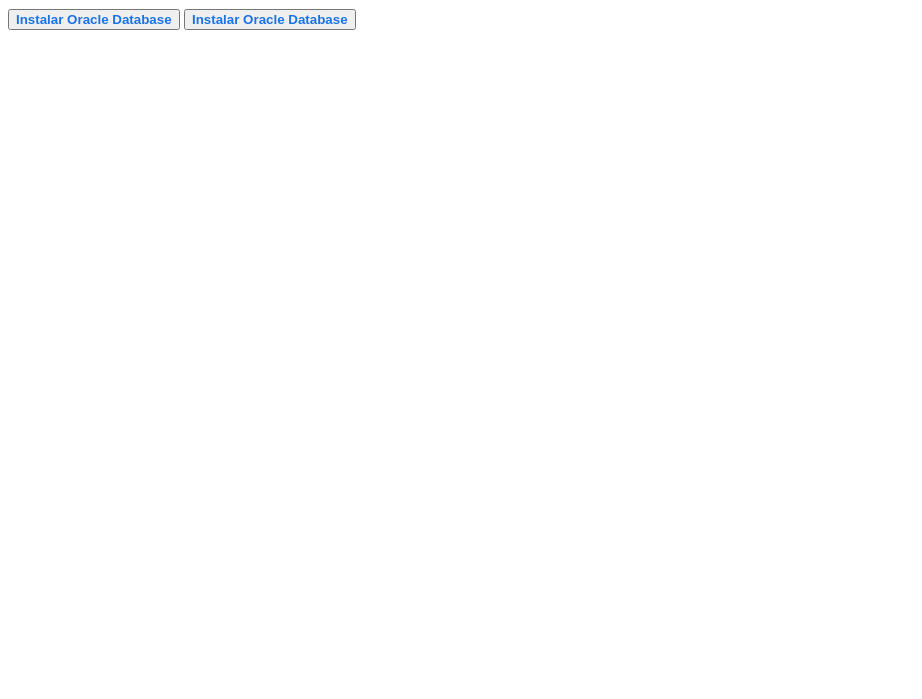
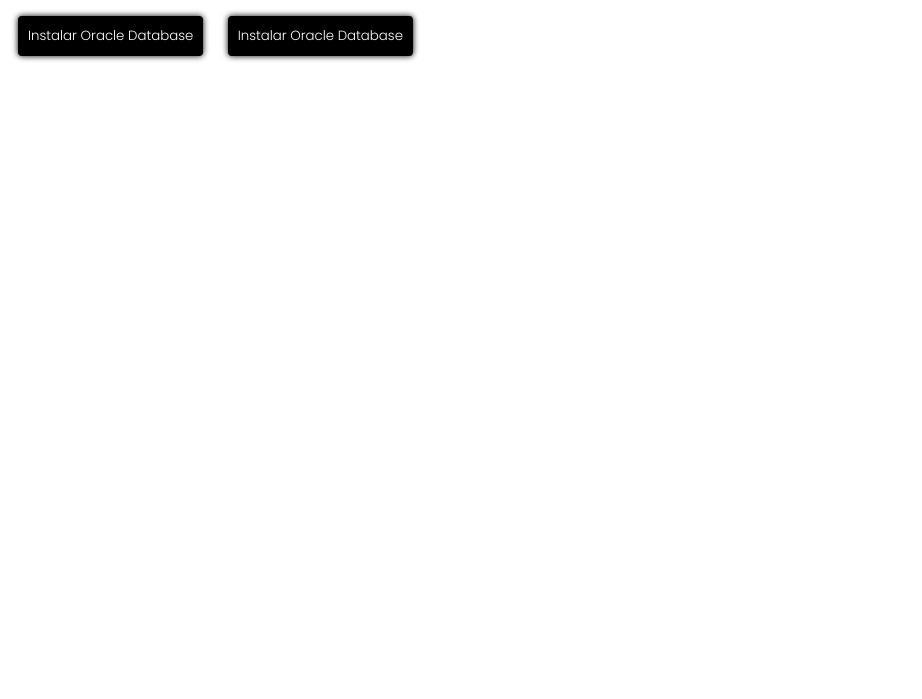
Before and after one commit to zarza4787/manual_instalacion, a plain HTML site: page index.html in a window 1280 px wide. Shown: the part 101-800 px from the top of the page, without its empty margins (0-922 px from the left). Drawn offline with Linux system fonts and the light colour scheme.

Commit message:
Nuevo estilo de la pagina

```diff
--- a/index.html
+++ b/index.html
@@ -10,8 +10,8 @@
 
 <body>
     <h1>Manual de Instalacion</h1>
-    <button><a href="./paginas/oracle_database.html">Instalar Oracle Database</a></button>
-    <button><a href="./paginas/sqldeveloper.html">Instalar Oracle Database</a></button>
+    <button class="btn" type="submit" formaction="./paginas/oracle_database.html">Instalar Oracle Database</button>
+    <button class="btn" type="submit" formaction="./paginas/sqldeveloper.html">Instalar Oracle Database</button>
 </body>
 
 </html>
--- a/style.css
+++ b/style.css
@@ -1,4 +1,4 @@
-/* importamos fuentes de la api de google */
+/* importamos la fuente de la api de google */
 @import url('https://fonts.googleapis.com/css2?family=Poppins:ital,wght@0,100;0,200;0,300;0,400;0,500;0,600;0,700;0,800;0,900;1,100;1,200;1,300;1,400;1,500;1,600;1,700;1,800;1,900&display=swap');
 
 body {
@@ -31,7 +31,8 @@ h1 {
     color: #555;
 }
 
-a, strong {
+a,
+strong {
     color: #1a73e8;
     text-decoration: none;
     font-weight: bold;
@@ -56,12 +57,23 @@ a:hover {
 }
 
 
-@media screen and (max-width: 768px) {
-    h1 {
-        font-size: 2em;
-    }
+.btn {
+    font-family: "Poppins", sans-serif;
+    font-weight: 300;
+    font-style: normal;
+    display: inline-block;
+    margin: 10px;
+    background-color: #000000;
+    padding: 10px;
+    border-radius: 4px;
+    box-shadow: 0px 0px 6px #000000;
+    color: white;
+    border: none;
 
-    .container {
-        padding: 15px;
-    }
 }
+
+.btn:hover, .btn.a:hover {
+   background-color: inherit;
+   color: #000000;
+
+}
```
